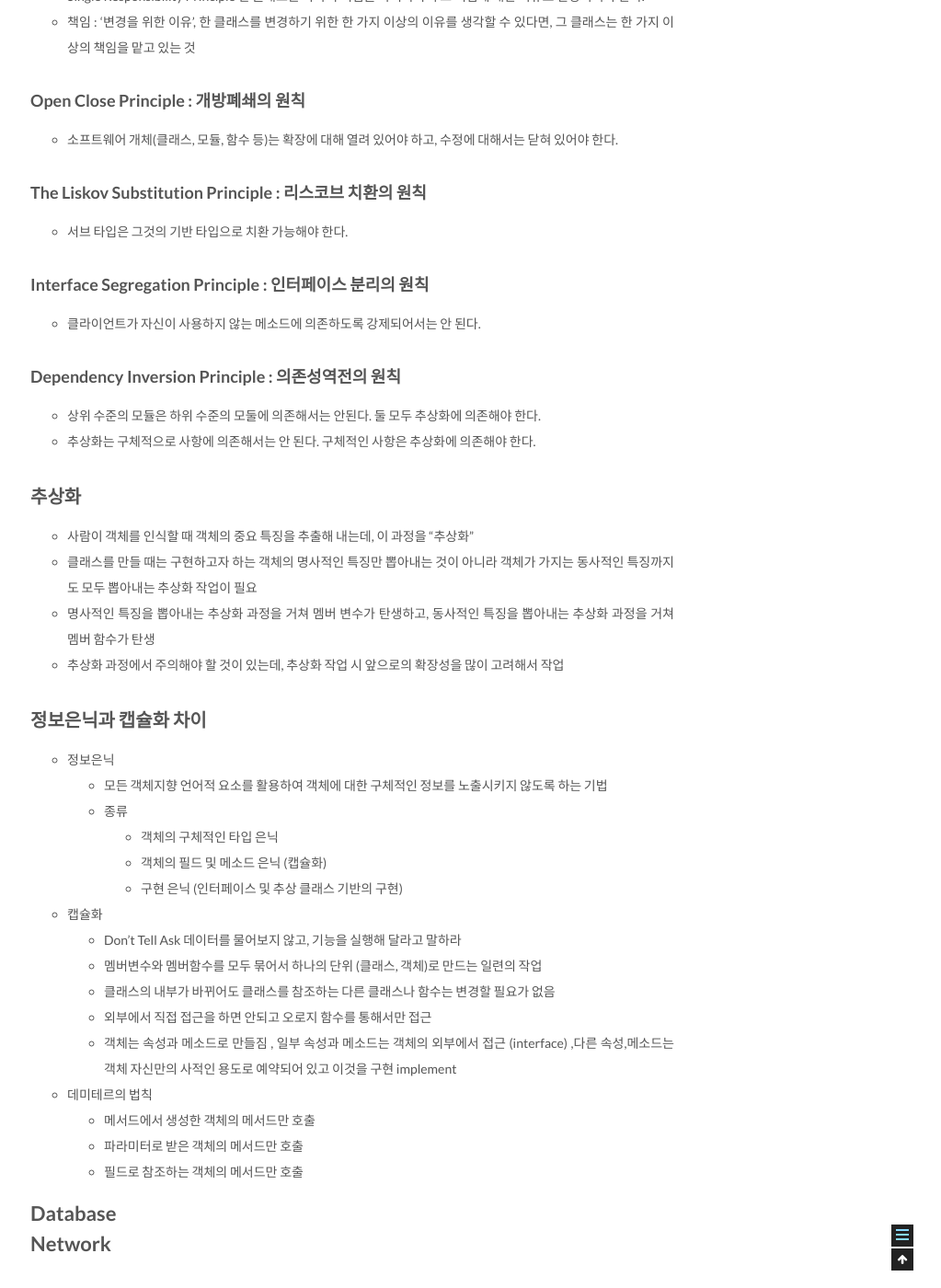
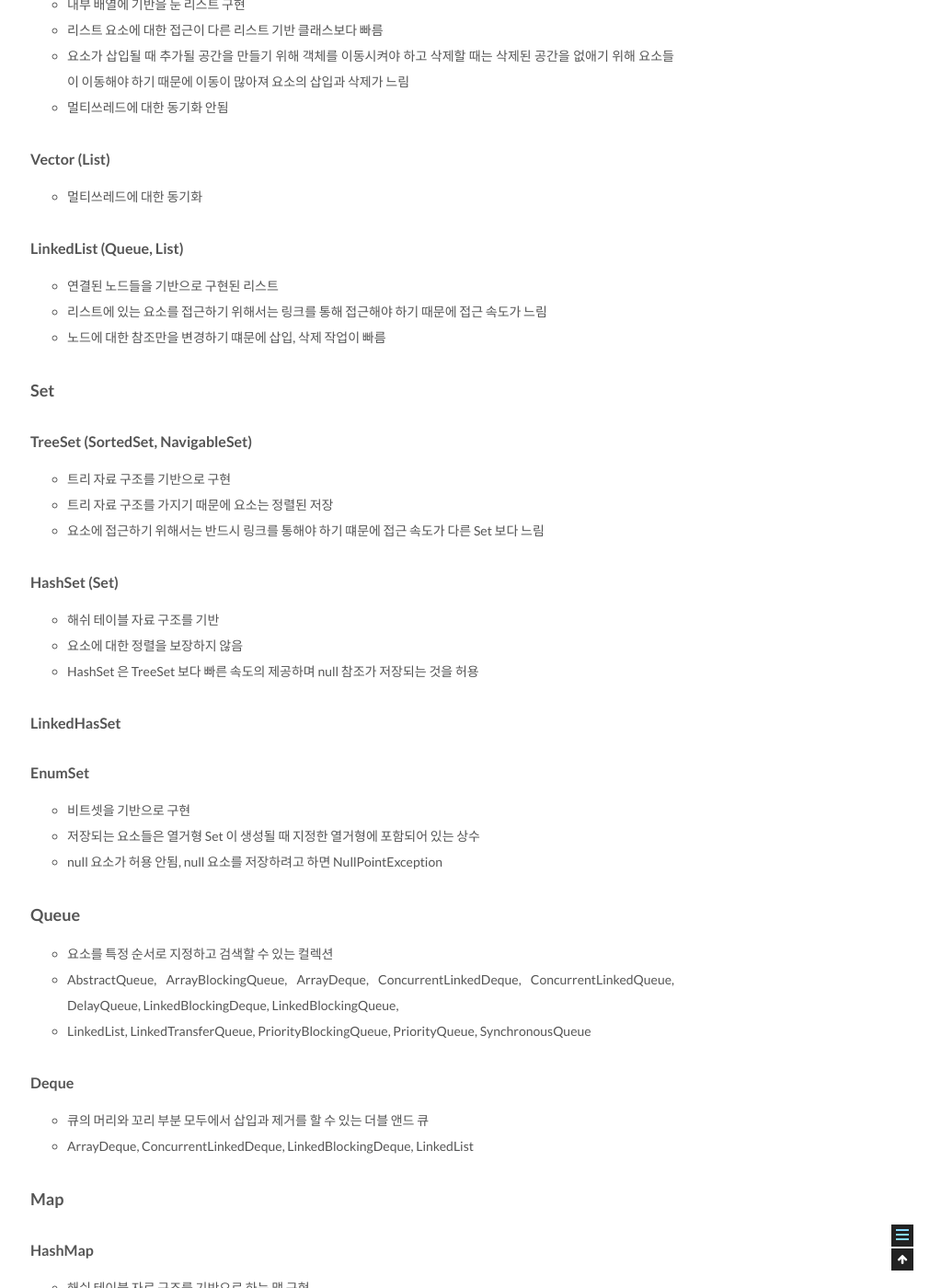
Before and after one commit to csj4032/csj4032.github.io, a Jekyll site: the page built from _posts/2018-02-19-Java_Developer_Interview.md, in a window 1280 px wide and 1400 px high, scrolled down 5072 px. Shown: the whole window at 92% size, without its empty margins (257-1280 px from the left). Built offline with Jekyll 4.4.1, drawn with Linux system fonts in a browser that asks for light colours; some of the changed text lies outside the part shown.

Commit message:
Java Developer Interview 포스팅 수정

```diff
--- a/_posts/2018-02-19-Java_Developer_Interview.md
+++ b/_posts/2018-02-19-Java_Developer_Interview.md
@@ -164,6 +164,81 @@ public class Dispatch{
 ## Tread
 
 ## TreadLocal
+* 스레드 내부의 값과 값을 갖고 있는 객체를 연결해 스레드 한정 기법을 적용할 수 있도록 도와주는 좀더 형식적인 방법
+* ThreadLocal 클래스에는 get과 set 메소드가 있는데 호출하는 스레드마다 다른 값을 사용할 수 있도록 관리해줌
+* 스레드 로컬 변수는 변경 가능한 싱글턴이나 전역 변수 등을 기반으로 설계되어 있는 구조에서 변수가 임의로 공유되는 상황을 막기 위해 사용하는 경우가 많음
+* ThreadLocal 클래스는 애플리케이션 프레임원을 구현할 때 상당히 많이 사용되는 편
+  * 예를 들어 J2EE 컨테이너는 EJB를 사용하는 동안 해당 스레드와 트랜잭션 컨텍스트를 연결해 관리
+
+## Collection
+
+### List
+
+#### ArrayList (List)
+* 내부 배열에 기반을 둔 리스트 구현
+* 리스트 요소에 대한 접근이 다른 리스트 기반 클래스보다 빠름
+* 요소가 삽입될 때 추가될 공간을 만들기 위해 객체를 이동시켜야 하고 삭제할 때는 삭제된 공간을 없애기 위해 요소들이 이동해야 하기 때문에 이동이 많아져 요소의 삽입과 삭제가 느림
+* 멀티쓰레드에 대한 동기화 안됨
+
+#### Vector (List)
+*  멀티쓰레드에 대한 동기화
+
+#### LinkedList (Queue, List)
+* 연결된 노드들을 기반으로 구현된 리스트
+* 리스트에 있는 요소를 접근하기 위해서는 링크를 통해 접근해야 하기 때문에 접근 속도가 느림
+* 노드에 대한 참조만을 변경하기 떄문에 삽입, 삭제 작업이 빠름
+
+### Set
+
+#### TreeSet (SortedSet, NavigableSet)
+* 트리 자료 구조를 기반으로 구현
+* 트리 자료 구조를 가지기 때문에 요소는 정렬된 저장
+* 요소에 접근하기 위해서는 반드시 링크를 통해야 하기 떄문에 접근 속도가 다른 Set 보다 느림
+
+#### HashSet (Set)
+* 해쉬 테이블 자료 구조를 기반
+* 요소에 대한 정렬을 보장하지 않음
+* HashSet 은 TreeSet 보다 빠른 속도의 제공하며 null 참조가 저장되는 것을 허용
+
+#### LinkedHasSet
+
+#### EnumSet
+* 비트셋을 기반으로 구현
+* 저장되는 요소들은 열거형 Set 이 생성될 때 지정한 열거형에 포함되어 있는 상수
+* null 요소가 허용 안됨, null 요소를 저장하려고 하면 NullPointException
+
+### Queue
+* 요소를 특정 순서로 지정하고 검색할 수 있는 컬렉션
+* AbstractQueue, ArrayBlockingQueue, ArrayDeque, ConcurrentLinkedDeque, ConcurrentLinkedQueue, DelayQueue, LinkedBlockingDeque, LinkedBlockingQueue,
+* LinkedList, LinkedTransferQueue, PriorityBlockingQueue, PriorityQueue, SynchronousQueue
+
+#### Deque
+* 큐의 머리와 꼬리 부분 모두에서 삽입과 제거를 할 수 있는 더블 앤드 큐
+* ArrayDeque, ConcurrentLinkedDeque, LinkedBlockingDeque, LinkedList
+
+### Map
+
+#### HashMap
+* 해쉬 테이블 자료 구조를 기반으로 하는 맵 구현
+* null 키와 값을 가진 항목을 허용하는데 항목이 저장되는 순서는 보장 하지 않음
+
+#### HashTable
+* 키와 값으로 null이 허용되지 않음
+* Thread safe
+
+#### LinkedHashMap
+* 기본적으로 HashMap을 상속받아 HashMap과 매우 흡사
+* Map에 있는 엔트리들의 연결 리스트를 유지되므로 입력한 순서대로 반복 가능
+
+#### TreeMap (SortedMap)
+* 이진검색트리의 형태로 키와 값의 쌍으로 이루어진 데이터를 저장
+* 검색과 정렬에 적합한 컬렉션
+
+#### Properties (HashTable)
+* (String, String) 형태로 저장하는 보다 단순화된 컬렉션
+
+#### Java HashMap은 어떻게 동작하는가?
+* HashMap과 HashTable을 정의한다면, '키에 대한 해시 값을 사용하여 값을 저장하고 조회하며, 키-값 쌍의 개수에 따라 동적으로 크기가 증가하는 associate array'
 
 # 개발방법론
 
```
Also changed, not shown: other parts of _posts/2018-02-19-Java_Developer_Interview.md (+1 -1 lines).
